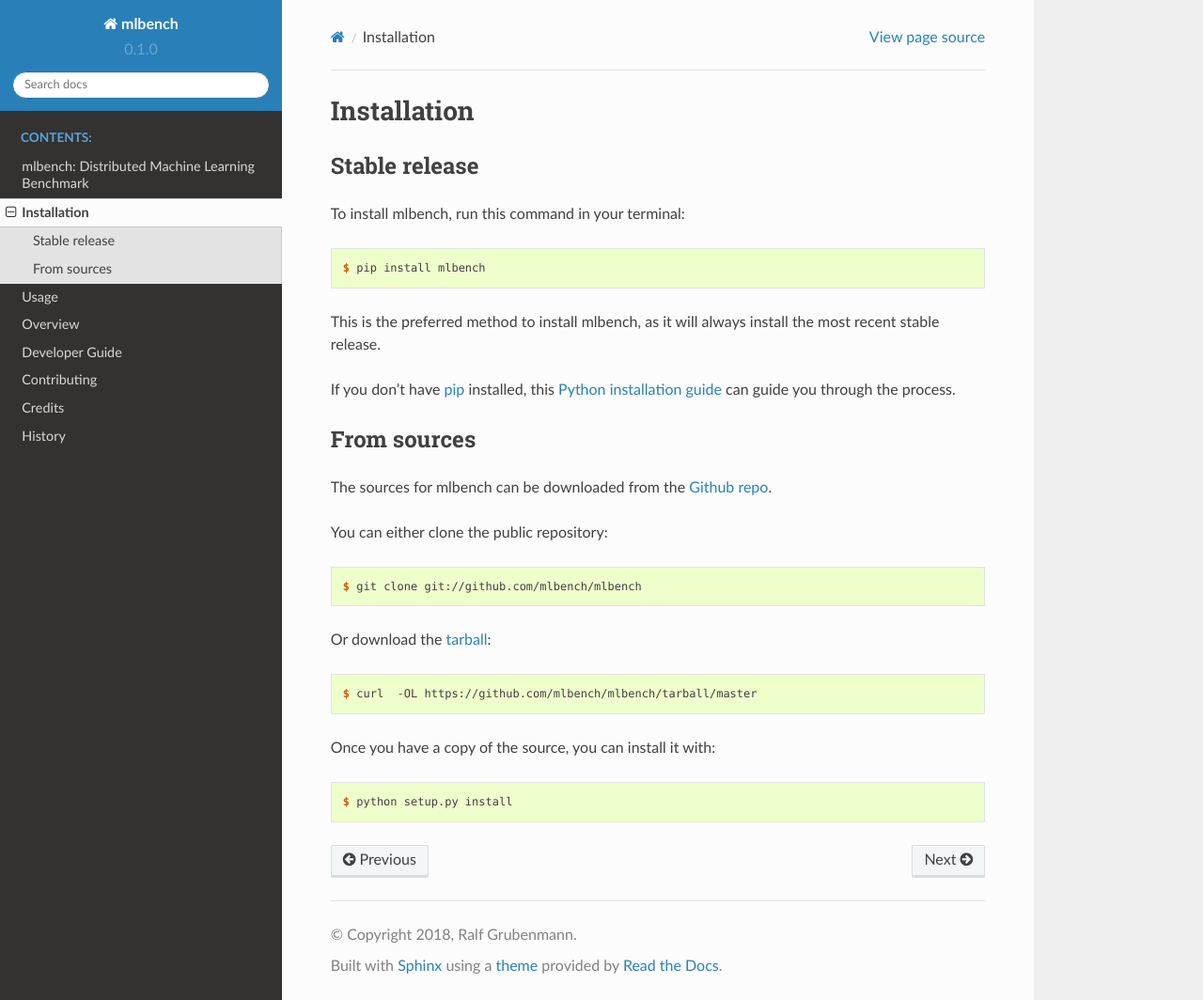
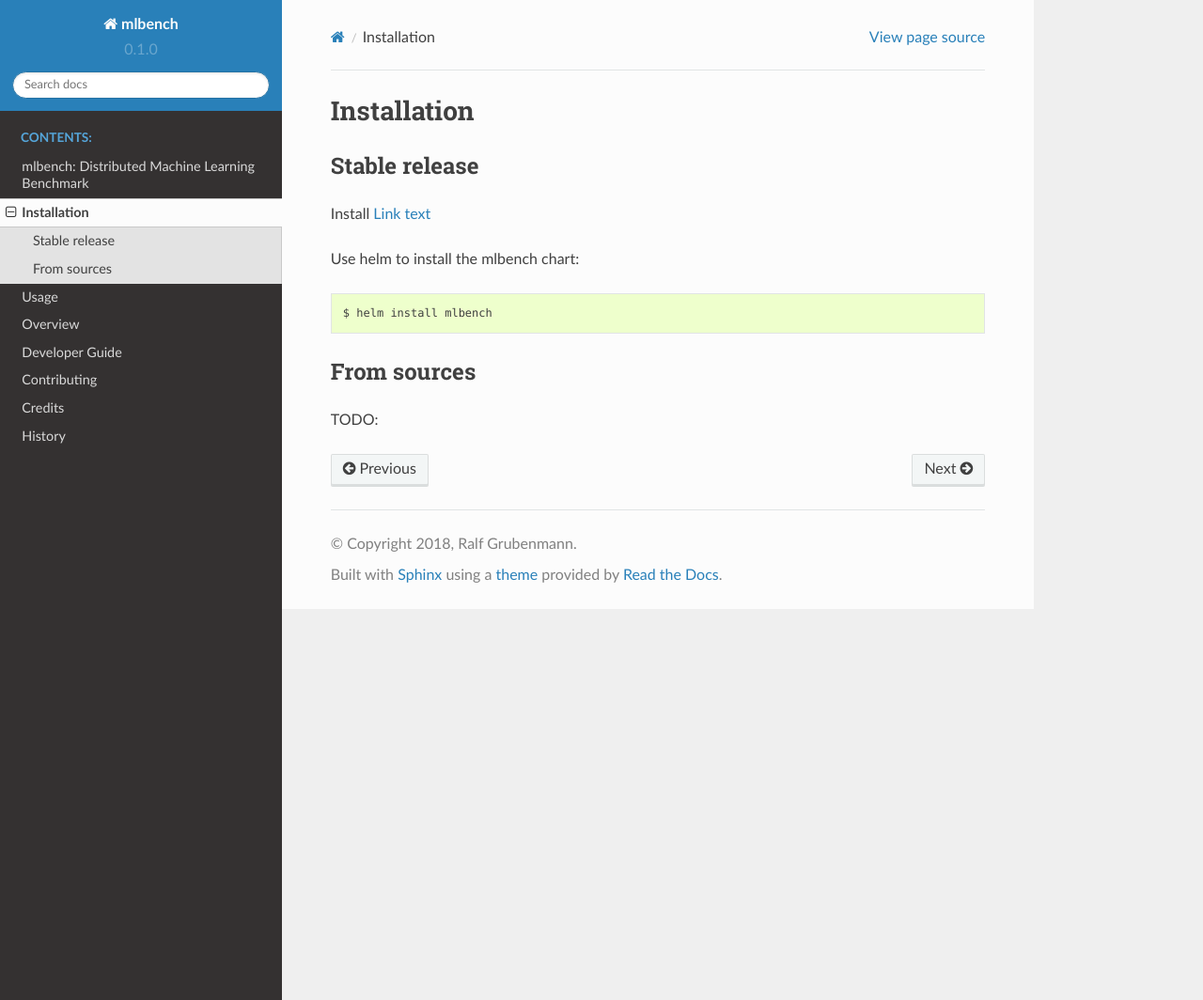
Before and after one commit to mlbench/mlbench-old, a Sphinx documentation site: the page built from docs/installation.rst, in a window 1280 px wide and 1064 px high. Shown: the whole window at 94% size. Built offline with Sphinx 7.4.7 and the Read the Docs theme 2.0.0, drawn with Linux system fonts in a browser that asks for light colours; pages that are not in the unit, such as notebooks, are missing from menus.

Commit message:
Updates devguide with gitflow. Updates install & usage instructions

```diff
--- a/docs/installation.rst
+++ b/docs/installation.rst
@@ -8,44 +8,15 @@
 Stable release
 --------------
 
-To install mlbench, run this command in your terminal:
+Install `Link text <https://helm.sh/>`_
 
-.. code-block:: console
+Use helm to install the mlbench chart:
 
-    $ pip install mlbench
+.. code-block:: bash
 
-This is the preferred method to install mlbench, as it will always install the most recent stable release.
-
-If you don't have `pip`_ installed, this `Python installation guide`_ can guide
-you through the process.
-
-.. _pip: https://pip.pypa.io
-.. _Python installation guide: http://docs.python-guide.org/en/latest/starting/installation/
-
+   $ helm install mlbench
 
 From sources
 ------------
 
-The sources for mlbench can be downloaded from the `Github repo`_.
-
-You can either clone the public repository:
-
-.. code-block:: console
-
-    $ git clone git://github.com/mlbench/mlbench
-
-Or download the `tarball`_:
-
-.. code-block:: console
-
-    $ curl  -OL https://github.com/mlbench/mlbench/tarball/master
-
-Once you have a copy of the source, you can install it with:
-
-.. code-block:: console
-
-    $ python setup.py install
-
-
-.. _Github repo: https://github.com/mlbench/mlbench
-.. _tarball: https://github.com/mlbench/mlbench/tarball/master
+TODO:
```
Also changed, not shown: DEVGUIDE.rst (+7 -0 lines), docs/usage.rst (+3 -4 lines).
